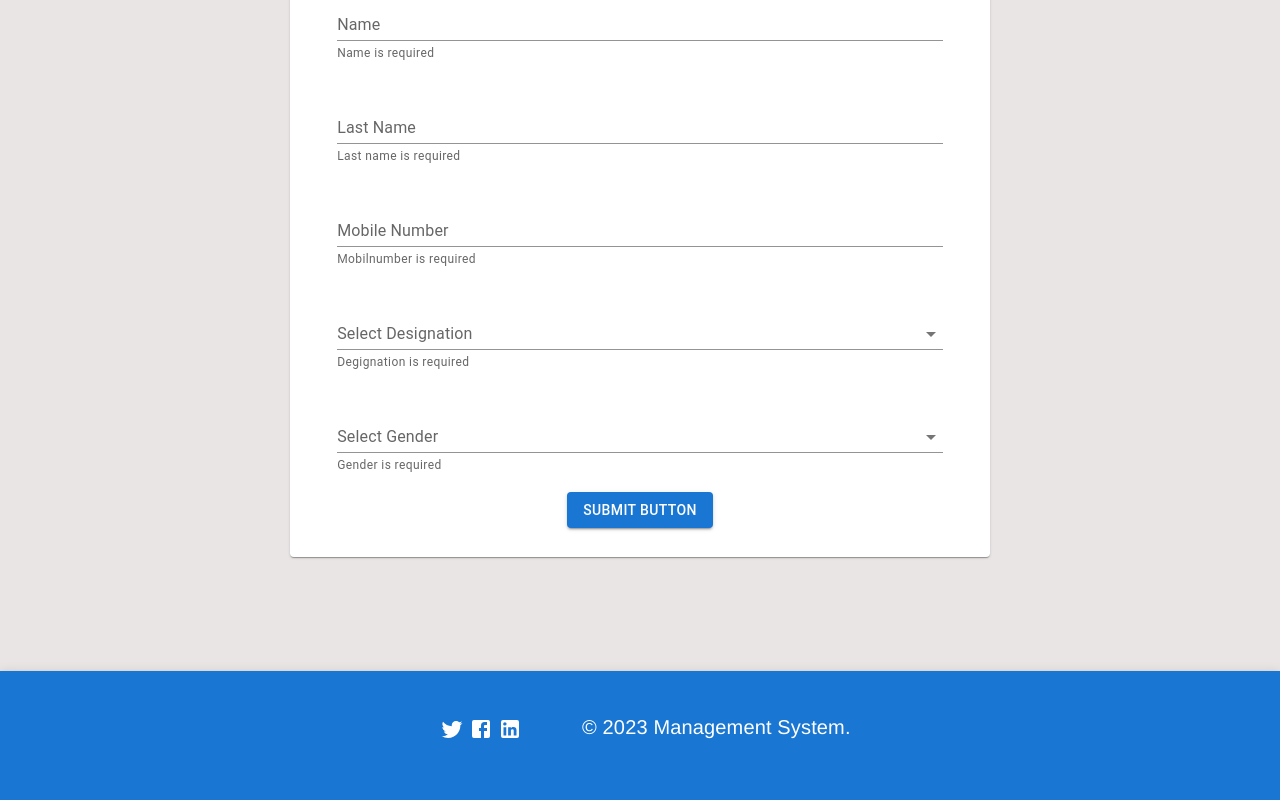
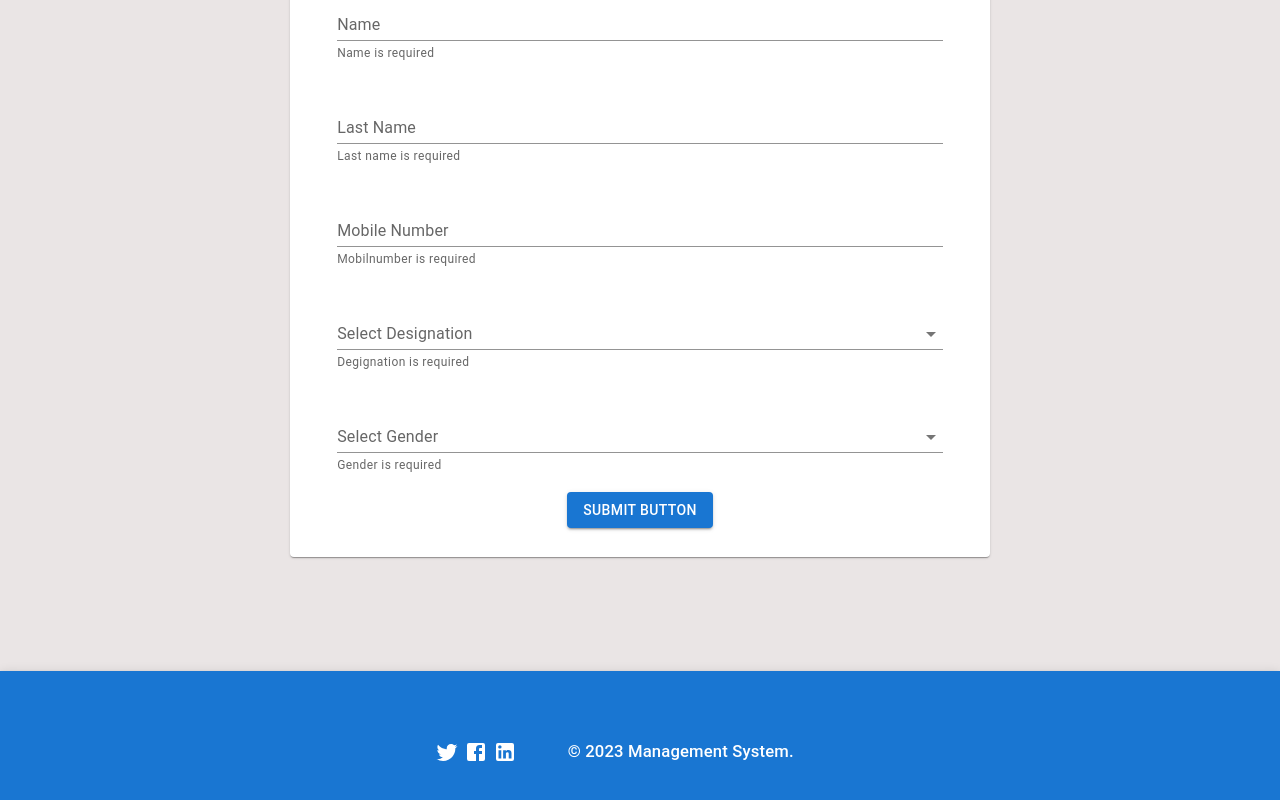
Before and after one commit to sukanyamohanty143/Digital-Staff-Management-System., a React (Create React App) app: page /registration in a window 1280 px wide. Shown: the part 268-1068 px from the top of the page. Built offline with nearby package versions, Linux system fonts and the light colour scheme.

Commit message:
Added styling on footer

```diff
--- a/src/App.css
+++ b/src/App.css
@@ -32,7 +32,18 @@ body {
 .fottercontainer{
   margin: auto;
   width: 450px;
-  font-family:'Franklin Gothic Medium', 'Arial Narrow', Arial, sans-serif;
+  margin-top: 28px;
+}
+
+.footer-text{
+   text-align:"center";
+   margin-top: 20px;
+   font-size:smaller;
+
+}
+
+.footer-text:hover {
+  color: red;
 }
 
 
--- a/src/Components/Pages/Footer.js
+++ b/src/Components/Pages/Footer.js
@@ -11,7 +11,7 @@ function Footer() {
                     <Stack className="fottercontainer">
                         <Grid container spacing={1}>
                             <Grid item xs={4}>
-                                <Typography variant='h5' style={{ margin: "20px" }} >
+                                <Typography variant='h5' style={{ margin: "15px" }} >
                                     <TwitterIcon style={{ marginLeft: "5px" }} />
                                     <FacebookIcon style={{ marginLeft: "5px" }} />
                                     <LinkedInIcon style={{ marginLeft: "5px" }} />
@@ -19,7 +19,7 @@ function Footer() {
                             </Grid>
 
                             <Grid item xs={8}>
-                                <p style={{ textAlign: "center", marginTop: "20px" }}>© 2023 Management System.</p>
+                                <p className="footer-text">© 2023 Management System.</p>
                             </Grid>
                         </Grid>
                     </Stack>
```
